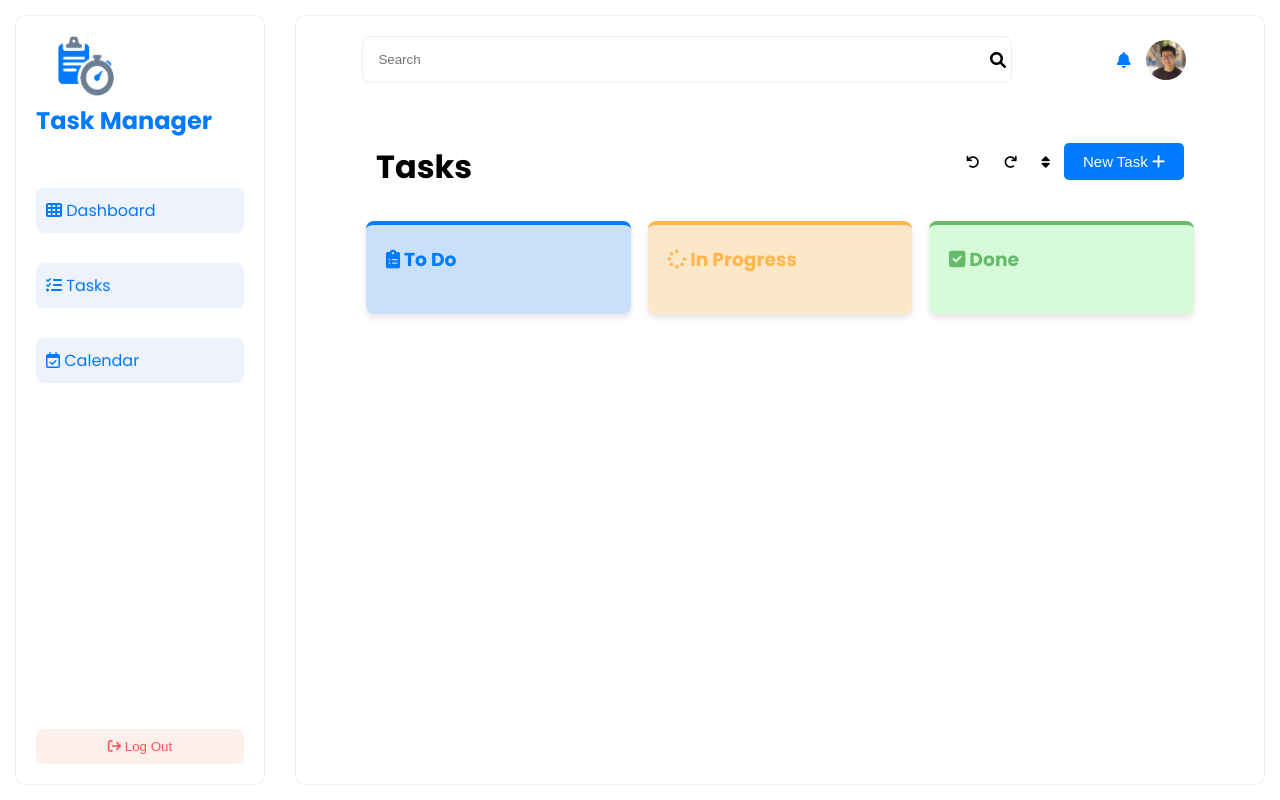
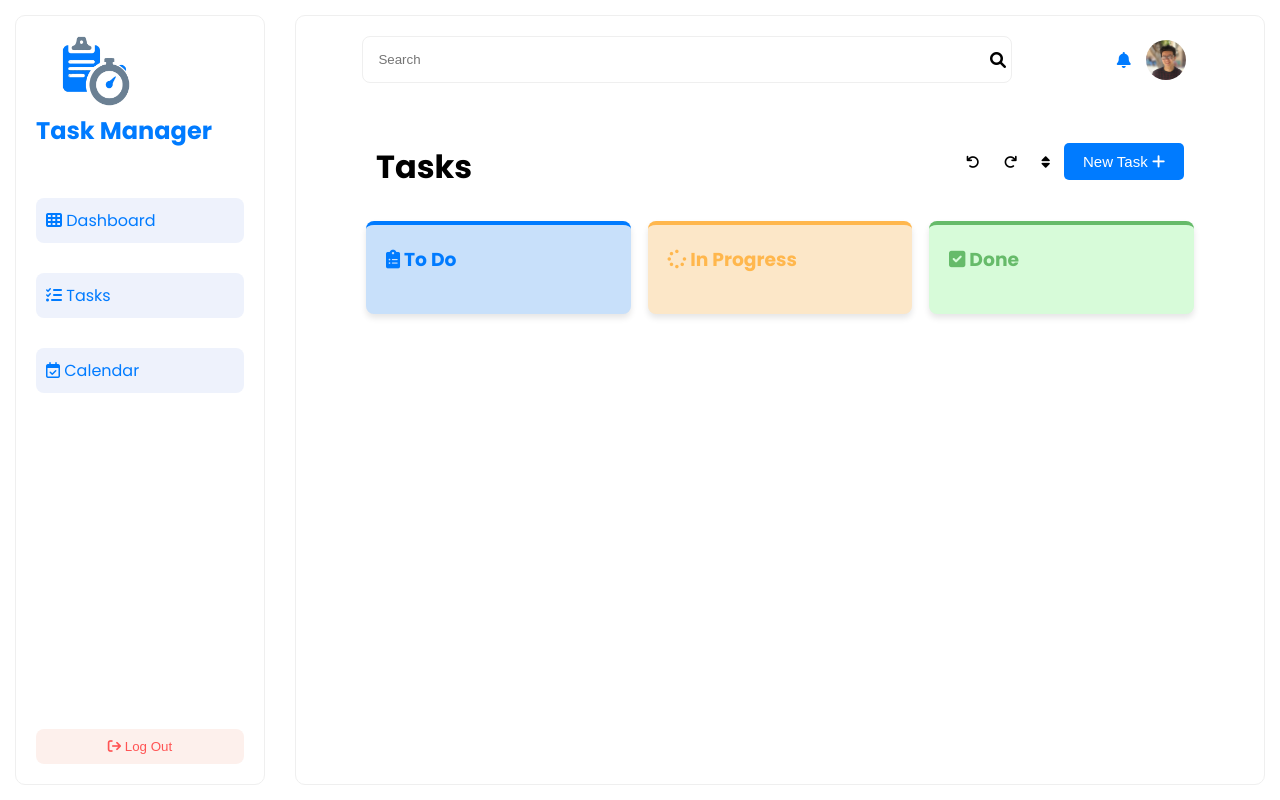
Before and after one commit to mohammed-alhanjouri/GSG---Final-Project-TaskTracker, a plain HTML site: page tasks.html in a window 1280 px wide. Drawn offline with Linux system fonts and the light colour scheme.

Commit message:
change logo sizs

```diff
--- a/tasks.css
+++ b/tasks.css
@@ -26,8 +26,8 @@ body{
     width: 250px;
 }
 .side-bar img{
-    width: 100px;
-    height: 60px;
+    width: 120px;
+    height: 70px;
 }
 .side-bar h1{
     margin-bottom: 50px;
```
